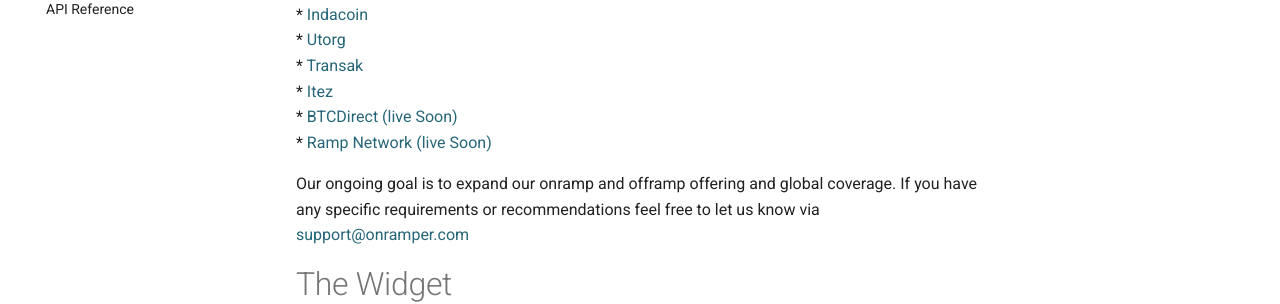
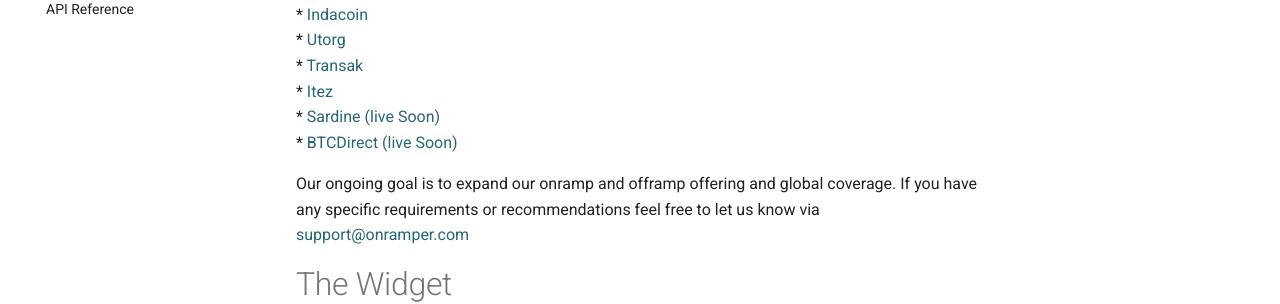
Before and after one commit to onramper/docs, an MkDocs documentation site: the page built from docs/index.md, in a window 1280 px wide and 900 px high, scrolled down 439 px. Shown: the part 153-457 px from the top of the window. Built offline with MkDocs 1.6.1 and Material for MkDocs 9.7.7, drawn with Linux system fonts in a browser that asks for light colours.

Commit message:
Added Sardine.ai

```diff
--- a/docs/index.md
+++ b/docs/index.md
@@ -14,8 +14,9 @@ Currently, the integrated onramps are:
 * <a href="https://utorg.pro/" target="_blank">Utorg</a>
 * <a href="https://transak.com/" target="_blank">Transak</a>
 * <a href="https://itez.com/" target="_blank">Itez</a>
+* <a href="https://www.sardine.ai/" target="_blank">Sardine (live Soon)</a>
 * <a href="https://btcdirect.eu/en-gb/" target="_blank">BTCDirect (live Soon)</a>
-* <a href="https://ramp.network/" target="_blank">Ramp Network (live Soon)</a>
+
 
 Our ongoing goal is to expand our onramp and offramp offering and global coverage. If you have any specific requirements or recommendations feel free to let us know via <a href="mailto:support@onramper.com">support@onramper.com</a>
 
```
